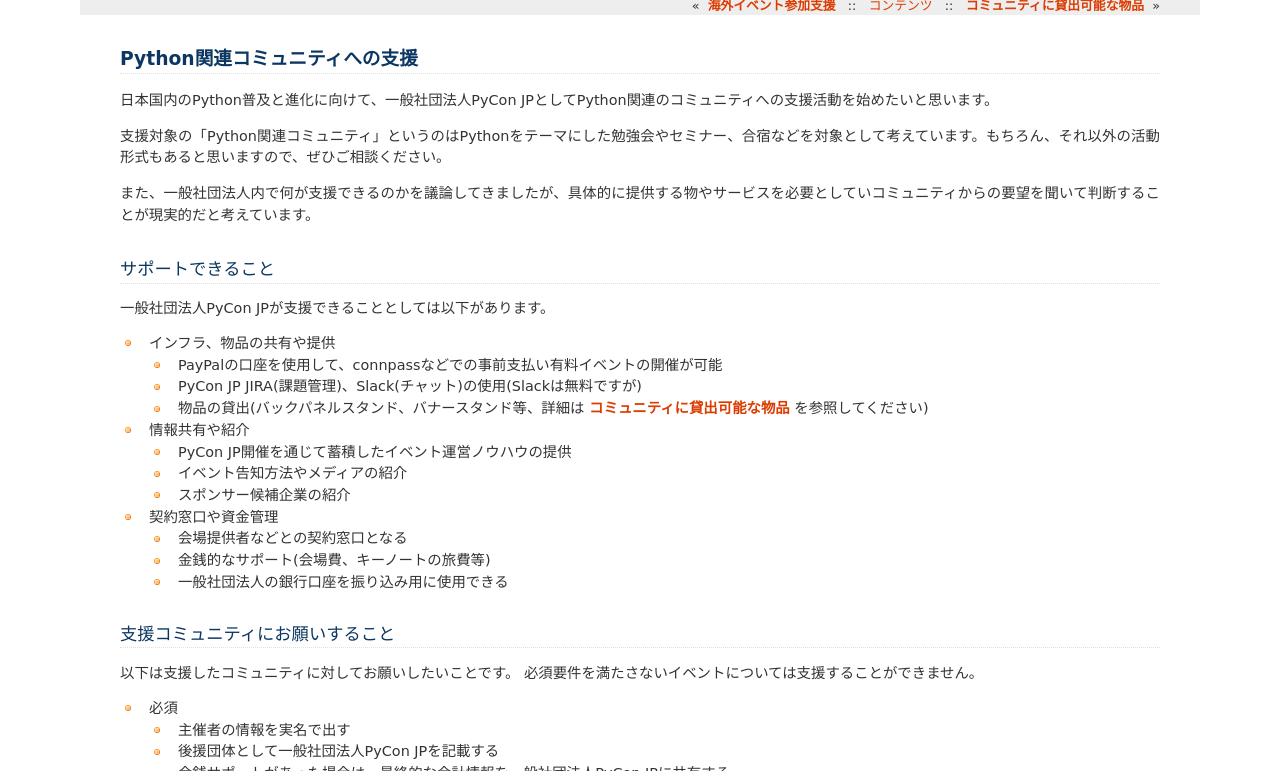
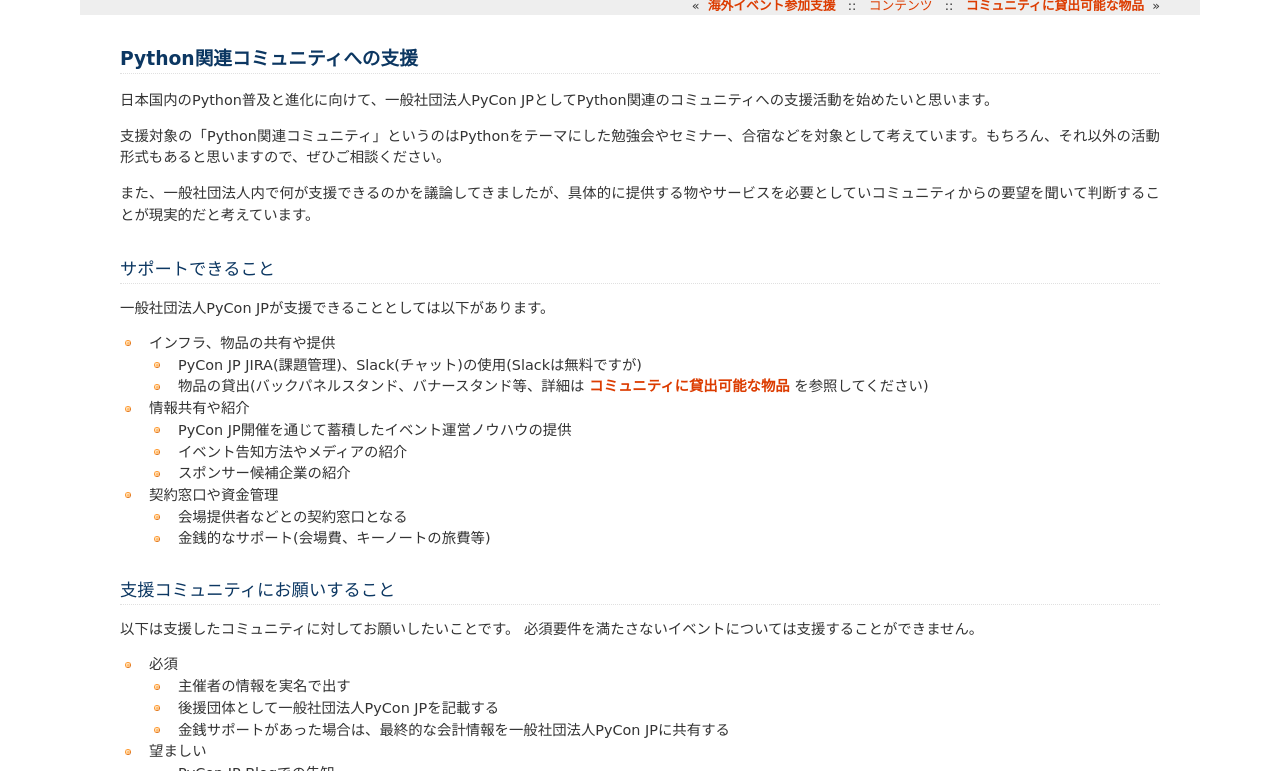
Before and after one commit to pyconjp/www.pycon.jp, a Sphinx documentation site: the page built from source/support/community.rst, in a window 1280 px wide and 900 px high, cut to the strip 129-900 px from the top of the window. Built offline with Sphinx 7.4.7, drawn with Linux system fonts in a browser that asks for light colours.

Commit message:
PayPal, 銀行の口座名義貸しを終了
2018/07/30 の一般社団法人 PyCon JP ミーティングで決定

- これまで、口座開設とPayPalアカウント開設を省略してイベント運営できるように、口座を貸していた
- この結果、貸し出した口座への入金が一社の売上となっていた
- 支援イベントが増えてきて、一社の会計管理コストが増大した、またイベントが多く開催できる状況が整ってきたため、当初の目的を達成した状況
- お金に関する問題はクリアに保っておくことが必要なため、口座名義貸しについては今後行わない

```diff
--- a/source/support/community.rst
+++ b/source/support/community.rst
@@ -14,7 +14,6 @@
 
 - インフラ、物品の共有や提供
 
-  - PayPalの口座を使用して、connpassなどでの事前支払い有料イベントの開催が可能
   - PyCon JP JIRA(課題管理)、Slack(チャット)の使用(Slackは無料ですが)
   - 物品の貸出(バックパネルスタンド、バナースタンド等、詳細は :ref:`goods` を参照してください)
 
@@ -28,7 +27,6 @@
 
   - 会場提供者などとの契約窓口となる
   - 金銭的なサポート(会場費、キーノートの旅費等)
-  - 一般社団法人の銀行口座を振り込み用に使用できる
 
 支援コミュニティにお願いすること
 ================================
```
